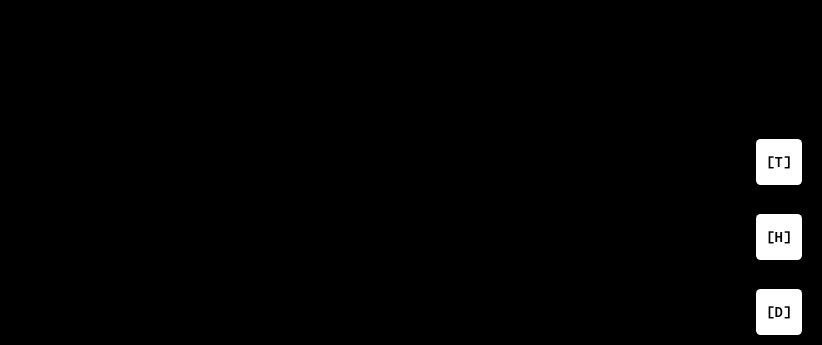
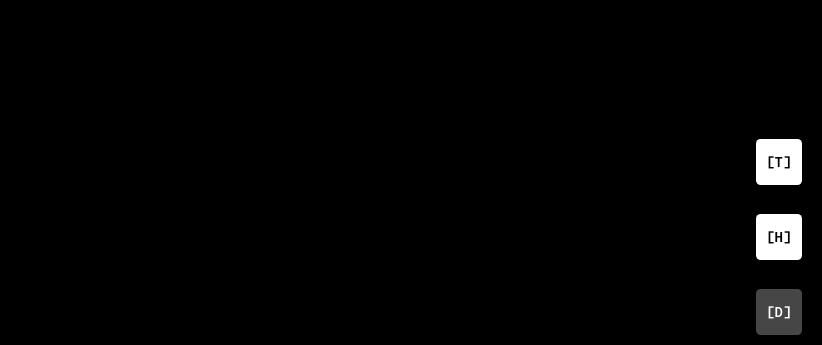
Before and after one commit to bathant702/portfolio, a plain HTML site: page index.html in a window 1280 px wide. In both pictures the pointer is over the button 1236 px from the left and 766 px from the top of the page. Shown: the part 455-800 px from the top of the page, without its empty margins (458-1280 px from the left). Drawn offline with nearby package versions, Linux system fonts and the light colour scheme.

Commit message:
project submission

```diff
--- a/CSS/styles.css
+++ b/CSS/styles.css
@@ -223,7 +223,7 @@ ul li::before {
   font-weight: 900;
   transition: background-color 0.3s;
 }
-#scroll-top-btn-down:hover {
+#scroll-btn-down:hover {
   background-color: #464646;
   color: white;
 }
```
Also changed, not shown: README.md.
